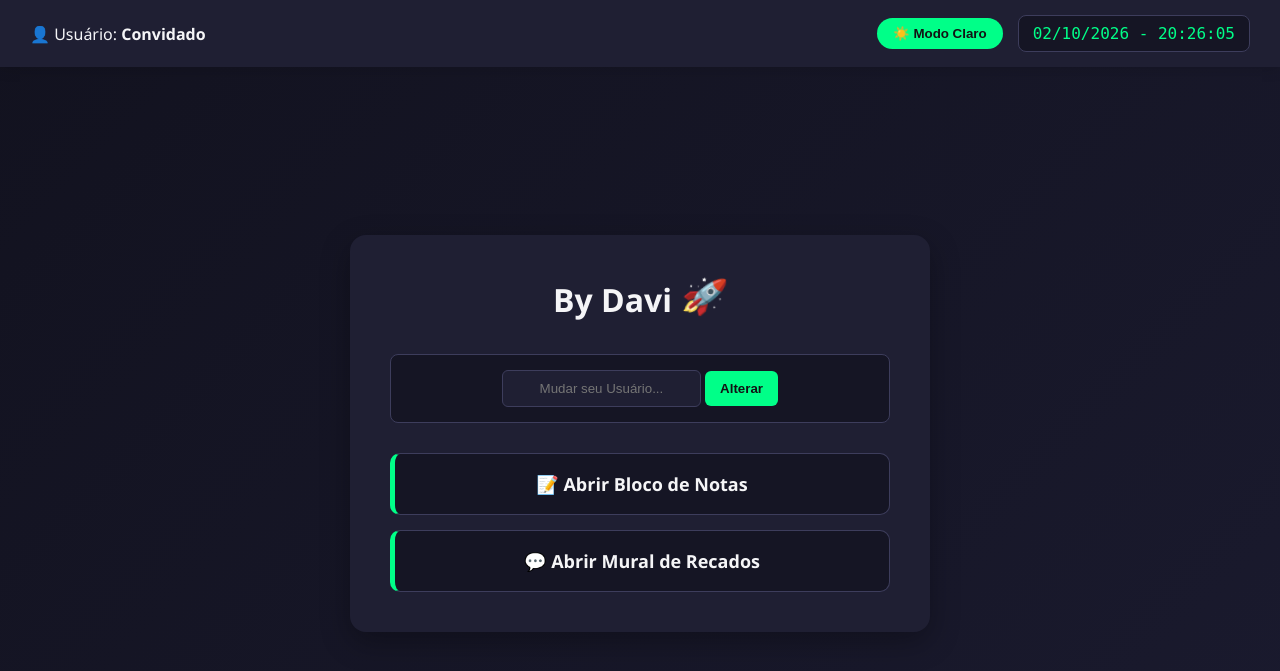
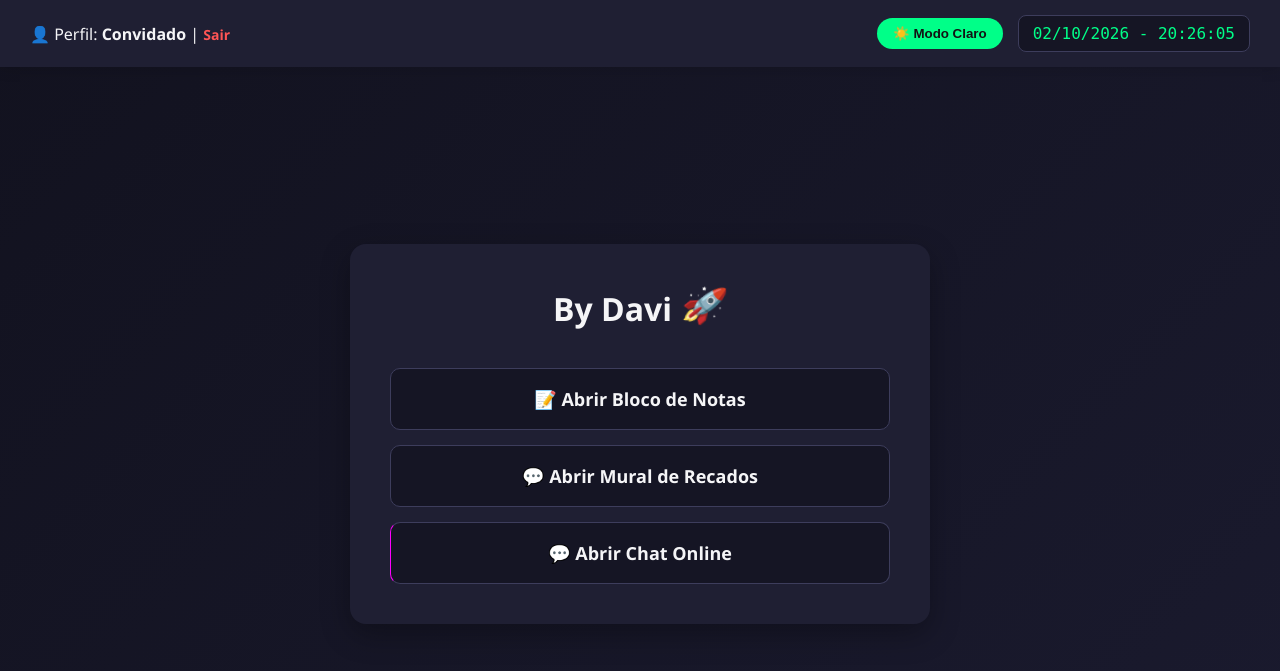
Before and after one commit to dsilva55629-eng/Primeiro-Site, a Flask app: page / in a window 1280 px wide. Shown: the top 671 px of the page. Run offline with Flask 3, Linux system fonts and the light colour scheme.

Commit message:
Update index.html

```diff
--- a/templates/index.html
+++ b/templates/index.html
@@ -4,214 +4,49 @@
     <meta charset="UTF-8">
     <title>Painel do Davi - Menu</title>
     <style>
-        :root {
-            --bg: linear-gradient(135deg, #12121f, #1a1a2e);
-            --container: #1f1f33;
-            --primary: #00ff88;
-            --text: #f5f5f7;
-            --input: #151524;
-            --border: #3d3d5c;
-            --text-btn: #121214;
-        }
-
-        [data-theme="light"] {
-            --bg: linear-gradient(135deg, #e0e5ec, #f0f4f8);
-            --container: #ffffff;
-            --primary: #007bff;
-            --text: #2b2b40;
-            --input: #f5f7fa;
-            --border: #d1d9e6;
-            --text-btn: #ffffff;
-        }
-
-        body {
-            font-family: 'Segoe UI', sans-serif;
-            background: var(--bg);
-            color: var(--text);
-            margin: 0;
-            display: flex;
-            flex-direction: column;
-            min-height: 100vh;
-            transition: background 0.3s ease;
-        }
-
-        /* Topo e Relógio no Canto */
-        .header-status {
-            width: 100%;
-            padding: 15px 30px;
-            display: flex;
-            justify-content: space-between;
-            align-items: center;
-            box-sizing: border-box;
-            background-color: var(--container);
-            box-shadow: 0 4px 12px rgba(0,0,0,0.1);
-        }
-
-        .relogio {
-            font-family: monospace;
-            font-size: 16px;
-            color: var(--primary);
-            background: var(--input);
-            padding: 8px 14px;
-            border-radius: 8px;
-            border: 1px solid var(--border);
-        }
-
-        .btn-tema {
-            background: var(--primary);
-            color: var(--text-btn);
-            border: none;
-            padding: 8px 16px;
-            border-radius: 20px;
-            cursor: pointer;
-            font-weight: bold;
-            transition: 0.2s;
-        }
-
-        .container-menu {
-            margin: auto;
-            background-color: var(--container);
-            padding: 40px;
-            border-radius: 16px;
-            width: 90%;
-            max-width: 500px;
-            text-align: center;
-            box-shadow: 0 10px 30px rgba(0,0,0,0.3);
-        }
-
-        .assinatura {
-            font-size: 32px;
-            font-weight: bold;
-            margin-bottom: 30px;
-            display: flex;
-            justify-content: center;
-            align-items: center;
-            gap: 10px;
-        }
-        .assinatura span { color: var(--primary); }
-
-        .nave {
-            display: inline-block;
-            font-size: 36px;
-            animation: flutuar 1.5s ease-in-out infinite;
-        }
-
-        @keyframes flutuar {
-            0%, 100% { transform: translateY(0) rotate(0deg); }
-            50% { transform: translateY(-5px) rotate(8deg); }
-        }
-
-        .user-section {
-            margin-bottom: 30px;
-            padding: 15px;
-            background: var(--input);
-            border-radius: 8px;
-            border: 1px solid var(--border);
-        }
-
-        .user-section input {
-            padding: 10px;
-            border-radius: 6px;
-            border: 1px solid var(--border);
-            background: var(--container);
-            color: var(--text);
-            text-align: center;
-        }
-
-        .user-section button {
-            padding: 10px 15px;
-            background: var(--primary);
-            color: var(--text-btn);
-            border: none;
-            border-radius: 6px;
-            cursor: pointer;
-            font-weight: bold;
-        }
-
-        .botoes-menu {
-            display: flex;
-            flex-direction: column;
-            gap: 15px;
-        }
-
-        .btn-link {
-            display: block;
-            padding: 18px;
-            background: var(--input);
-            color: var(--text);
-            text-decoration: none;
-            border-radius: 10px;
-            font-size: 18px;
-            font-weight: bold;
-            border-left: 5px solid var(--primary);
-            border-top: 1px solid var(--border);
-            border-right: 1px solid var(--border);
-            border-bottom: 1px solid var(--border);
-            transition: 0.2s;
-        }
-
-        .btn-link:hover {
-            transform: translateX(5px);
-            background: var(--border);
-        }
+        :root { --bg: linear-gradient(135deg, #12121f, #1a1a2e); --container: #1f1f33; --primary: #00ff88; --text: #f5f5f7; --input: #151524; --border: #3d3d5c; --text-btn: #121214; }
+        [data-theme="light"] { --bg: linear-gradient(135deg, #e0e5ec, #f0f4f8); --container: #ffffff; --primary: #007bff; --text: #2b2b40; --input: #f5f7fa; --border: #d1d9e6; --text-btn: #ffffff; }
+        body { font-family: 'Segoe UI', sans-serif; background: var(--bg); color: var(--text); margin: 0; display: flex; flex-direction: column; min-height: 100vh; transition: background 0.3s ease; }
+        .header-status { width: 100%; padding: 15px 30px; display: flex; justify-content: space-between; align-items: center; box-sizing: border-box; background-color: var(--container); box-shadow: 0 4px 12px rgba(0,0,0,0.1); }
+        .relogio { font-family: monospace; font-size: 16px; color: var(--primary); background: var(--input); padding: 8px 14px; border-radius: 8px; border: 1px solid var(--border); }
+        .btn-tema { background: var(--primary); color: var(--text-btn); border: none; padding: 8px 16px; border-radius: 20px; cursor: pointer; font-weight: bold; }
+        .container-menu { margin: auto; background-color: var(--container); padding: 40px; border-radius: 16px; width: 90%; max-width: 500px; text-align: center; box-shadow: 0 10px 30px rgba(0,0,0,0.3); }
+        .assinatura { font-size: 32px; font-weight: bold; margin-bottom: 35px; display: flex; justify-content: center; align-items: center; gap: 10px; }
+        .nave { display: inline-block; font-size: 36px; animation: flutuar 1.5s ease-in-out infinite; }
+        @keyframes flutuar { 0%, 100% { transform: translateY(0) rotate(0deg); } 50% { transform: translateY(-5px) rotate(8deg); } }
+        .botoes-menu { display: flex; flex-direction: column; gap: 15px; }
+        .btn-link { display: block; padding: 18px; background: var(--input); color: var(--text); text-decoration: none; border-radius: 10px; font-size: 18px; font-weight: bold; border-left: 5px solid var(--primary); border: 1px solid var(--border); transition: 0.2s; }
+        .btn-link:hover { transform: translateX(5px); background: var(--border); }
+        .logout { color: #ff5555; text-decoration: none; font-size: 14px; font-weight: bold; }
     </style>
 </head>
 <body>
-
     <div class="header-status">
-        <div>👤 Usuário: <strong>{{ usuario }}</strong></div>
+        <div>👤 Perfil: <strong>{{ usuario }}</strong> | <a href="/logout" class="logout">Sair</a></div>
         <div style="display: flex; gap: 15px; align-items: center;">
-            <!-- BOTÃO TEMA CORRIGIDO -->
             <button class="btn-tema" id="toggleTema" onclick="alternarTema()">☀️ Modo Claro</button>
-            <!-- RELÓGIO CORRIGIDO -->
             <div class="relogio" id="relogio-digital">00/00/0000 - 00:00:00</div>
         </div>
     </div>
-
     <div class="container-menu">
         <div class="assinatura">By Davi <span class="nave">🚀</span></div>
-
-        <div class="user-section">
-            <form action="/definir_usuario" method="POST">
-                <input type="text" name="nome_usuario" placeholder="Mudar seu Usuário..." required>
-                <button type="submit">Alterar</button>
-            </form>
-        </div>
-
         <div class="botoes-menu">
             <a href="/bloco" class="btn-link">📝 Abrir Bloco de Notas</a>
             <a href="/mural" class="btn-link">💬 Abrir Mural de Recados</a>
+            <!-- O BOTÃO DO CHAT AQUI -->
+            <a href="/chat" class="btn-link" style="border-left-color: #ff00ff;">💬 Abrir Chat Online</a>
         </div>
     </div>
-
     <script>
-        // FUNÇÃO DO RELÓGIO CORRIGIDA (Date com 'D' maiúsculo)
         function atualizarRelogio() {
             const agora = new Date();
-            const dia = String(agora.getDate()).padStart(2, '0');
-            const mes = String(agora.getMonth() + 1).padStart(2, '0');
-            const ano = agora.getFullYear();
-            const horas = String(agora.getHours()).padStart(2, '0');
-            const minutos = String(agora.getMinutes()).padStart(2, '0');
-            const segundos = String(agora.getSeconds()).padStart(2, '0');
-
-            document.getElementById('relogio-digital').innerText = `${dia}/${mes}/${ano} - ${horas}:${minutos}:${segundos}`;
+            document.getElementById('relogio-digital').innerText = `${String(agora.getDate()).padStart(2, '0')}/${String(agora.getMonth() + 1).padStart(2, '0')}/${agora.getFullYear()} - ${String(agora.getHours()).padStart(2, '0')}:${String(agora.getMinutes()).padStart(2, '0')}:${String(agora.getSeconds()).padStart(2, '0')}`;
         }
-        setInterval(atualizarRelogio, 1000);
-        atualizarRelogio();
-
-        // FUNÇÃO DE ALTERNAR TEMA
+        setInterval(atualizarRelogio, 1000); atualizarRelogio();
         function alternarTema() {
-            const body = document.documentElement;
-            const botao = document.getElementById('toggleTema');
-
-            if (body.getAttribute('data-theme') === 'light') {
-                body.removeAttribute('data-theme');
-                botao.innerText = "☀️ Modo Claro";
-            } else {
-                body.setAttribute('data-theme', 'light');
-                botao.innerText = "🌙 Modo Escuro";
-            }
+            const body = document.documentElement; const botao = document.getElementById('toggleTema');
+            if (body.getAttribute('data-theme') === 'light') { body.removeAttribute('data-theme'); botao.innerText = "☀️ Modo Claro"; }
+            else { body.setAttribute('data-theme', 'light'); botao.innerText = "🌙 Modo Escuro"; }
         }
     </script>
 </body>
```
